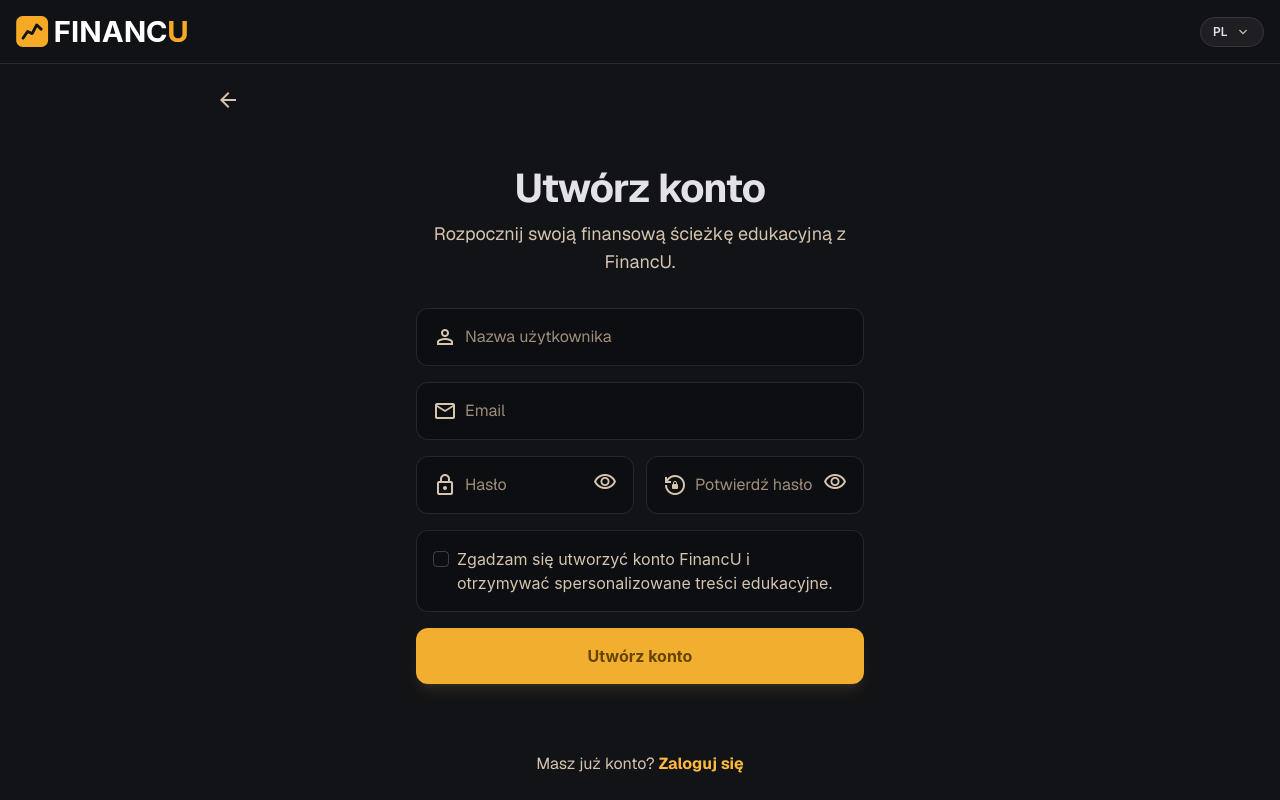
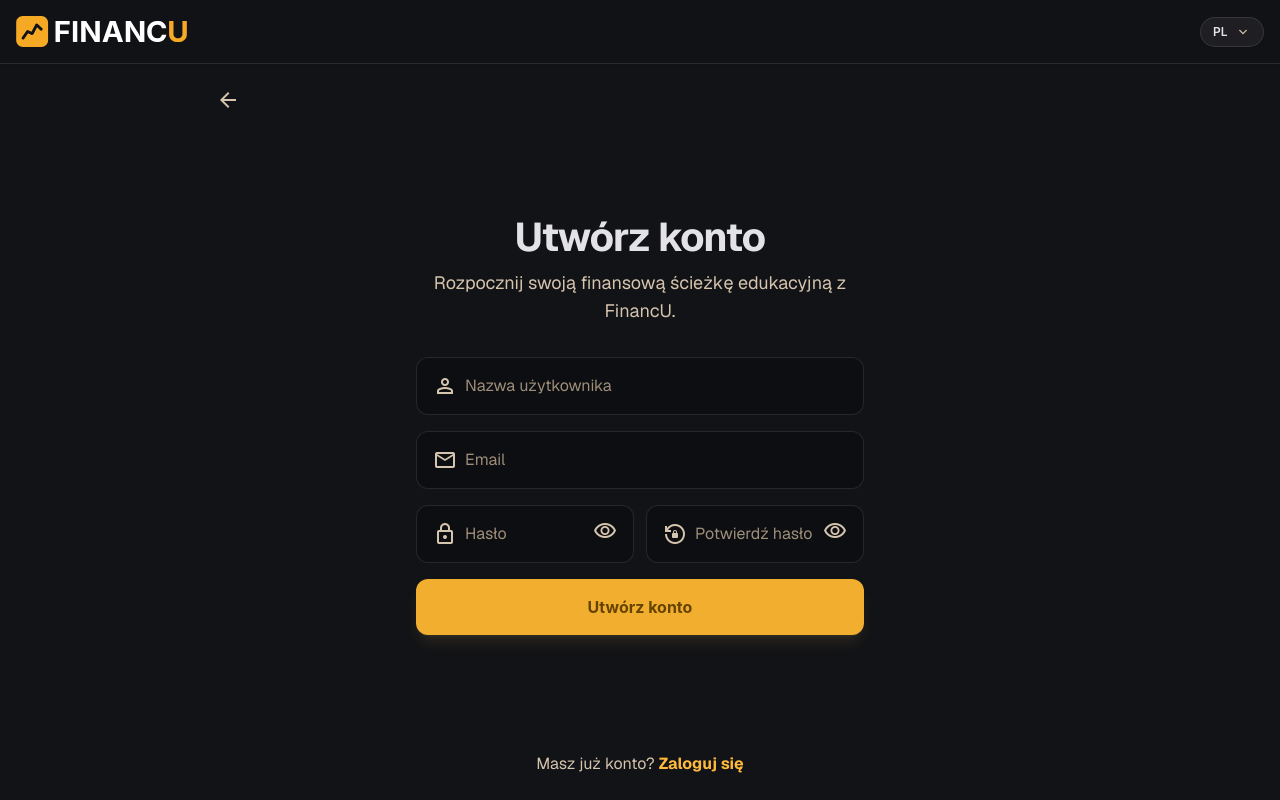
Before and after one commit to linkadia/financeU, a React (Vite) app in the folder frontend/: page /signup in a window 1280 px wide. Built offline with nearby package versions, Linux system fonts and the light colour scheme.

Commit message:
fuera check de terminos y condiciones del login

```diff
--- a/frontend/src/i18n/translations.js
+++ b/frontend/src/i18n/translations.js
@@ -50,12 +50,10 @@ export const translations = {
       password: 'Hasło',
       passwordLength: 'Hasło musi mieć co najmniej 8 znaków.',
       passwordsMismatch: 'Hasła nie są takie same.',
-      acceptTermsError: 'Zaakceptuj warunki, aby utworzyć konto.',
       showPassword: 'Pokaż hasło',
       signIn: 'Zaloguj się',
       signingIn: 'Logowanie...',
       signUp: 'Zarejestruj się',
-      signupConsent: 'Zgadzam się utworzyć konto FinancU i otrzymywać spersonalizowane treści edukacyjne.',
       signupSubtitle: 'Rozpocznij swoją finansową ścieżkę edukacyjną z FinancU.',
       signupTitle: 'Utwórz konto',
       username: 'Nazwa użytkownika',
@@ -300,12 +298,10 @@ export const translations = {
       password: 'Password',
       passwordLength: 'Password must be at least 8 characters.',
       passwordsMismatch: 'Passwords do not match.',
-      acceptTermsError: 'Accept the terms to create your account.',
       showPassword: 'Show password',
       signIn: 'Sign in',
       signingIn: 'Signing in...',
       signUp: 'Sign Up',
-      signupConsent: 'I agree to create a FinancU account and receive personalized educational content.',
       signupSubtitle: 'Start your financial learning journey with FinancU.',
       signupTitle: 'Create your account',
       username: 'Username',
--- a/frontend/src/pages/Signup.jsx
+++ b/frontend/src/pages/Signup.jsx
@@ -12,7 +12,6 @@ const initialForm = {
   email: '',
   password: '',
   confirmPassword: '',
-  acceptTerms: false,
 };
 
 export default function Signup() {
@@ -39,11 +38,6 @@ export default function Signup() {
 
     if (form.password !== form.confirmPassword) {
       setError(t('auth.passwordsMismatch'));
-      return;
-    }
-
-    if (!form.acceptTerms) {
-      setError(t('auth.acceptTermsError'));
       return;
     }
 
@@ -179,18 +173,6 @@ export default function Signup() {
             </label>
           </div>
 
-          <label className="flex items-start gap-base rounded-xl border border-white/10 bg-surface-container-lowest p-4">
-            <input
-              className="mt-1 h-4 w-4 rounded border-white/20 bg-transparent text-secondary focus:ring-secondary"
-              type="checkbox"
-              checked={form.acceptTerms}
-              onChange={(event) => updateField('acceptTerms', event.target.checked)}
-            />
-            <span className="font-body-sm text-body-sm text-on-surface-variant">
-              {t('auth.signupConsent')}
-            </span>
-          </label>
-
           {error && (
             <div className="rounded-xl border border-error/40 bg-error-container/30 px-4 py-3 font-label-md text-label-md text-on-error-container" role="alert">
               {error}
```
